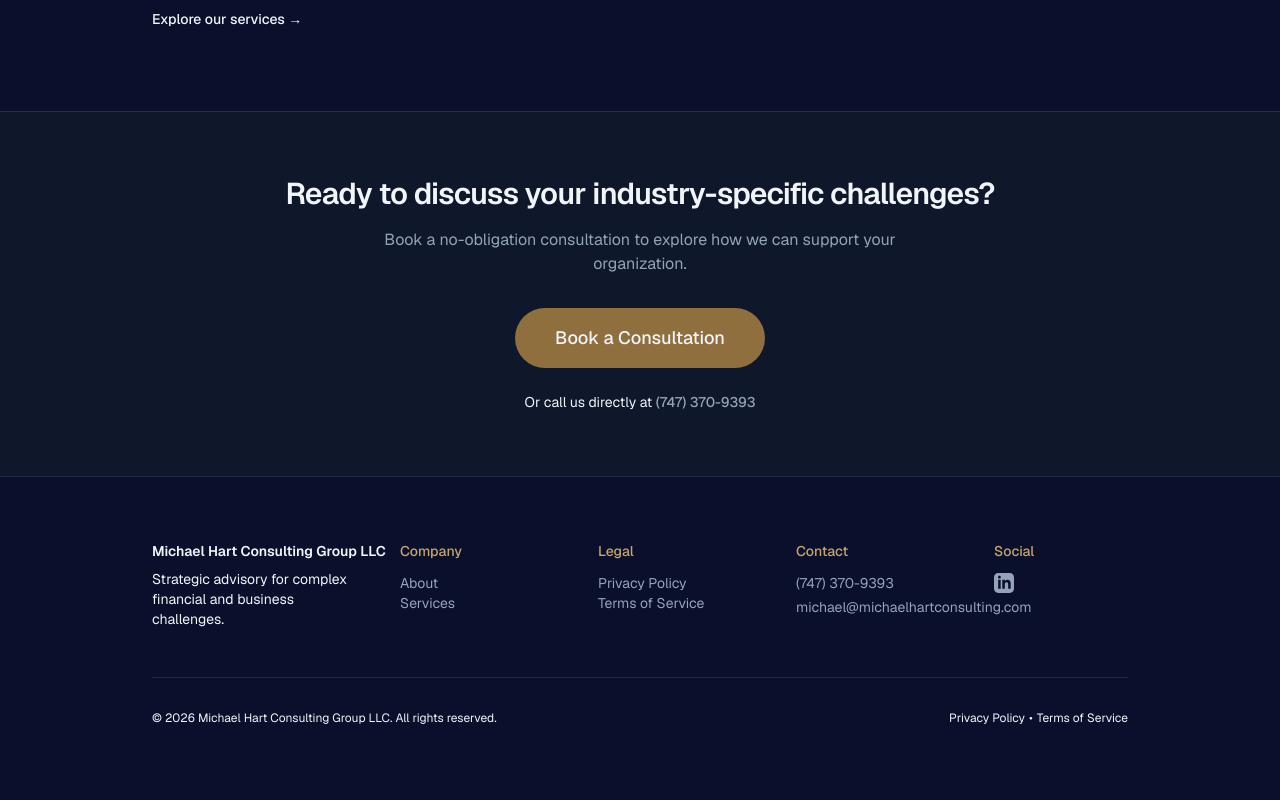
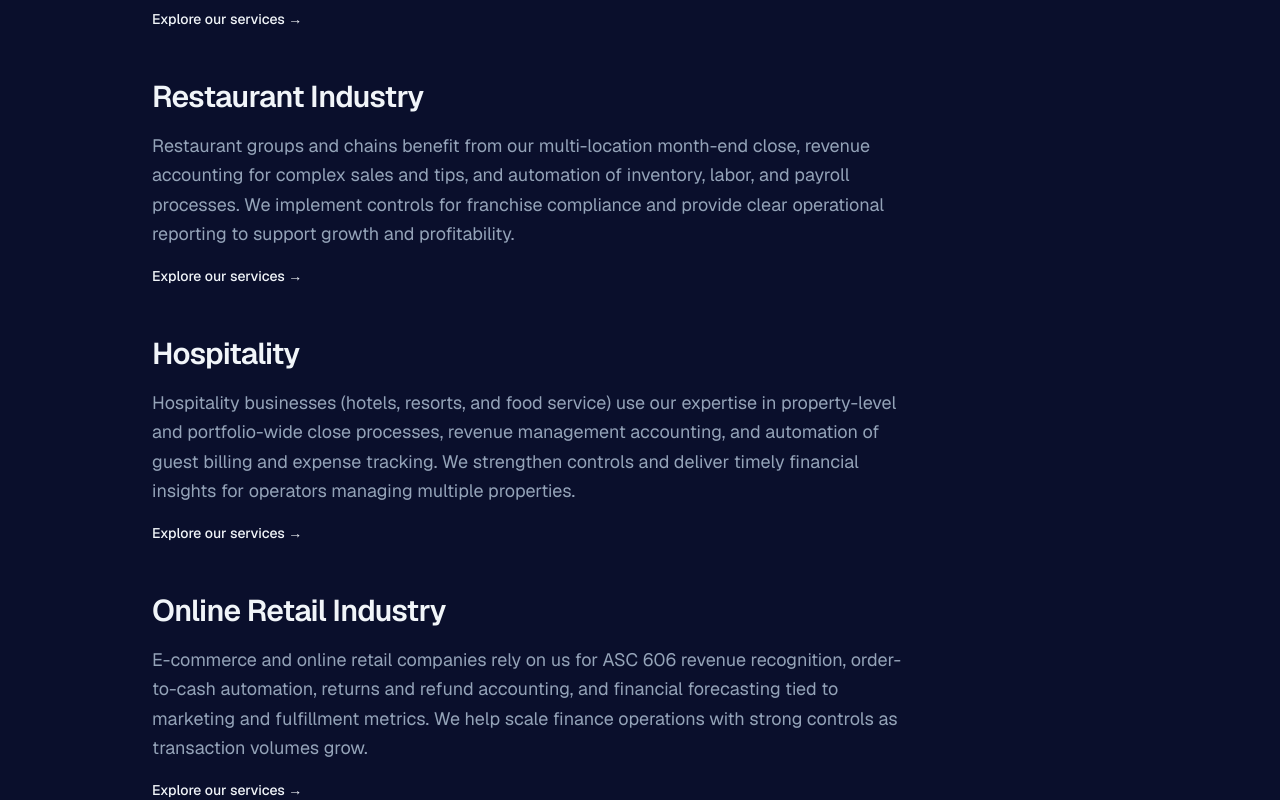
Before and after one commit to michaelhart2044-del/michael-hart-consulting, a Next.js app in the folder website/: page /industries in a window 1280 px wide. Shown: the part 2060-2860 px from the top of the page. Built offline with nearby package versions, Linux system fonts and the light colour scheme.

Commit message:
feat: add Restaurant Industry, Hospitality, and Online Retail Industry to Industries We Serve trust bar (homepage and About) and /industries page with brief tailored service descriptions for each. Build + lint clean.

```diff
--- a/website/app/(marketing)/about/page.tsx
+++ b/website/app/(marketing)/about/page.tsx
@@ -120,7 +120,7 @@ export default function About() {
           <div className="mt-8 pt-6 border-t border-white/10">
             <div className="text-xs tracking-[2px] text-accent mb-3">INDUSTRIES SERVED</div>
             <div className="flex flex-wrap gap-2">
-              {['Legal & Litigation', 'Private Equity & Finance', 'Manufacturing', 'Technology & SaaS', 'Healthcare', 'Real Estate', 'Professional Services'].map((industry) => (
+              {['Legal & Litigation', 'Private Equity & Finance', 'Manufacturing', 'Technology & SaaS', 'Healthcare', 'Real Estate', 'Professional Services', 'Restaurant Industry', 'Hospitality', 'Online Retail Industry'].map((industry) => (
                 <span
                   key={industry}
                   className="inline-block px-3 py-1 text-xs border border-white/10 rounded-full text-muted hover:border-accent/40 hover:text-accent transition-colors"
--- a/website/app/(marketing)/industries/page.tsx
+++ b/website/app/(marketing)/industries/page.tsx
@@ -62,6 +62,21 @@ const industries = [
     slug: 'professional-services',
     description: 'Professional services firms (consulting, accounting, legal) partner with us for finance transformation, team leadership development, and automation of time-intensive processes. We implement controls, standardize reporting, and deliver practical recommendations that improve profitability and scalability.',
   },
+  {
+    name: 'Restaurant Industry',
+    slug: 'restaurant-industry',
+    description: 'Restaurant groups and chains benefit from our multi-location month-end close, revenue accounting for complex sales and tips, and automation of inventory, labor, and payroll processes. We implement controls for franchise compliance and provide clear operational reporting to support growth and profitability.',
+  },
+  {
+    name: 'Hospitality',
+    slug: 'hospitality',
+    description: 'Hospitality businesses (hotels, resorts, and food service) use our expertise in property-level and portfolio-wide close processes, revenue management accounting, and automation of guest billing and expense tracking. We strengthen controls and deliver timely financial insights for operators managing multiple properties.',
+  },
+  {
+    name: 'Online Retail Industry',
+    slug: 'online-retail-industry',
+    description: 'E-commerce and online retail companies rely on us for ASC 606 revenue recognition, order-to-cash automation, returns and refund accounting, and financial forecasting tied to marketing and fulfillment metrics. We help scale finance operations with strong controls as transaction volumes grow.',
+  },
 ];
 
 export default function Industries() {
--- a/website/app/(marketing)/page.tsx
+++ b/website/app/(marketing)/page.tsx
@@ -85,6 +85,9 @@ export default function Home() {
               { name: 'Healthcare', slug: 'healthcare' },
               { name: 'Real Estate', slug: 'real-estate' },
               { name: 'Professional Services', slug: 'professional-services' },
+              { name: 'Restaurant Industry', slug: 'restaurant-industry' },
+              { name: 'Hospitality', slug: 'hospitality' },
+              { name: 'Online Retail Industry', slug: 'online-retail-industry' },
             ].map(({ name, slug }) => (
               <Link
                 key={slug}
```
